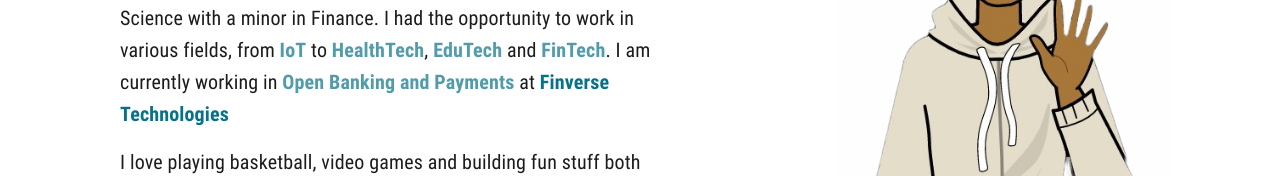
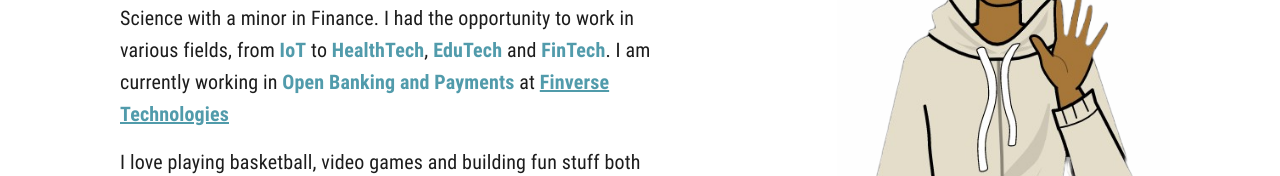
Before and after one commit to pranay1208/pranay1208.github.io, a React (Create React App) app: page /about in a window 1280 px wide. Shown: the part 382-558 px from the top of the page. Built offline with nearby package versions, Linux system fonts and the light colour scheme.

Commit message:
change the color for finverse text

```diff
--- a/src/Pages/AboutMePage.jsx
+++ b/src/Pages/AboutMePage.jsx
@@ -59,14 +59,12 @@
                 <Hlspan>HealthTech</Hlspan>, <Hlspan>EduTech</Hlspan> and{" "}
                 <Hlspan>FinTech</Hlspan>. I am currently working in{" "}
                 <Hlspan>Open Banking and Payments </Hlspan> at{" "}
-                <span
-                  style={{
-                    fontFamily: "RobotoCondensedBold",
-                    color: pageColor,
-                  }}
+                <a
+                  href='https://www.finverse.com/'
+                  style={{ textDecoration: `underline ${pageColorSecondary}` }}
                 >
-                  Finverse Technologies
-                </span>
+                  <Hlspan>Finverse Technologies</Hlspan>
+                </a>
               </Typography>
               <Typography
                 variant='h6'
```
